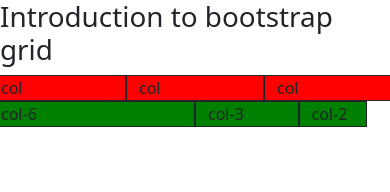
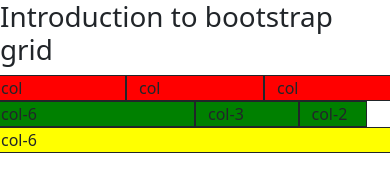
Before and after one commit to MariasCraft/FirstBootstrapExercise, a plain HTML site: page index.html in a window 390 px wide. Drawn offline with nearby package versions, Linux system fonts and the light colour scheme.

Commit message:
added responsive col-md-6

```diff
--- a/index.html
+++ b/index.html
@@ -24,6 +24,10 @@
         <div class="col-2" style="background-color: green; border: 1px solid">col-2</div>
     </div>
 
+    <div class="row">
+        <div class="col-md-6" style="background-color: yellow; border: 1px solid">col-6</div>
+    </div>
+
     <script src="https://cdn.jsdelivr.net/npm/bootstrap@5.0.2/dist/js/bootstrap.bundle.min.js" integrity="sha384-MrcW6ZMFYlzcLA8Nl+NtUVF0sA7MsXsP1UyJoMp4YLEuNSfAP+JcXn/tWtIaxVXM" crossorigin="anonymous"></script>
 
 </body>
```
